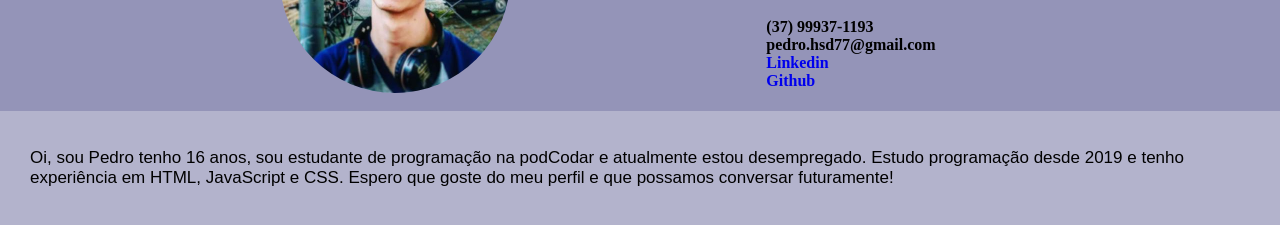
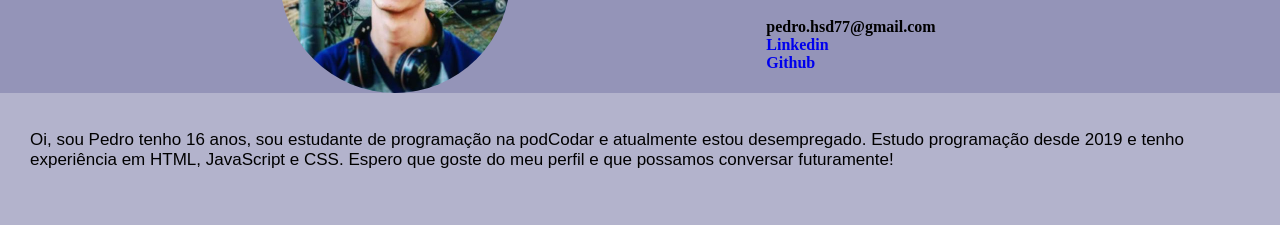
Before and after one commit to Xerlogue/curriculo, a plain HTML site: page index.html in a window 1280 px wide. Shown: the part 157-382 px from the top of the page. Drawn offline with Linux system fonts and the light colour scheme.

Commit message:
remoção do numero de telefone

```diff
--- a/index.html
+++ b/index.html
@@ -19,8 +19,7 @@
 
             <h2>Carmo do Cajuru-MG</h2>
 
-            <h4><p>(37) 99937-1193
-            <br>pedro.hsd77@gmail.com
+            <h4><p>pedro.hsd77@gmail.com
             <br><a href="https://www.linkedin.com/in/pedro-henrique-007b731a1/" style="text-decoration:none" target="_blank">Linkedin
             <br><a href="https://github.com/Xerlogue" style="text-decoration:none" target="_blank">Github</a></p></h4>
         </div>
```
